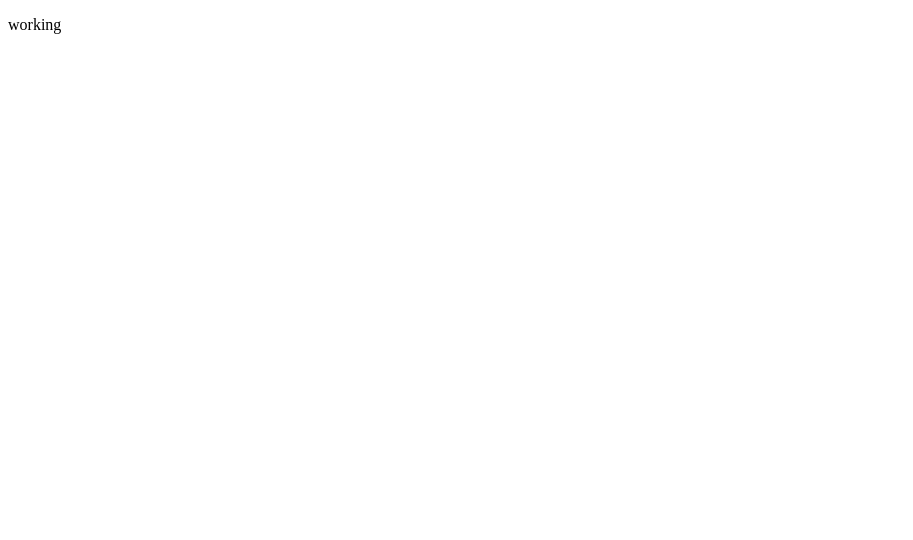
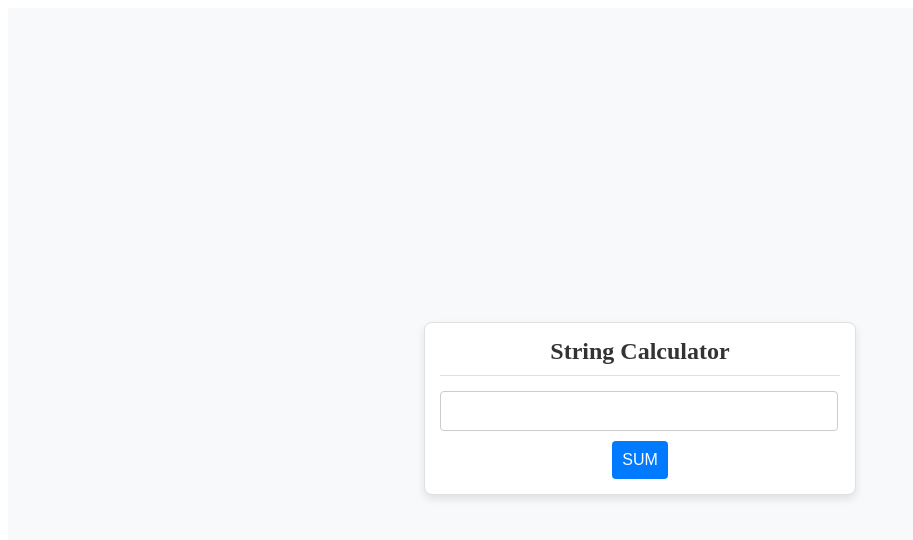
Before and after one commit to Sangharsha-Singh-Kushwaha/string_calculator, an Angular app: page / in a window 1280 px wide. Shown: the top 540 px of the page, without its empty margins (0-913 px from the left). Built offline with nearby package versions, Linux system fonts and the light colour scheme.

Commit message:
#code pushed for UI of string calcualtor

```diff
--- a/src/app/app.component.css
+++ b/src/app/app.component.css
@@ -0,0 +1,83 @@
+/* Container styles */
+.container-fluid {
+    display: flex;
+    justify-content: center;
+    align-items: center;
+    height: 100vh;  /* Vertically center the card */
+    background-color: #f8f9fa; /* Light grey background */
+    margin: 0;
+    padding: 0;
+}
+
+/* Card styles */
+.card {
+    background-color: #fff;
+    border: 1px solid #e0e0e0;  /* Light border */
+    border-radius: 8px;
+    box-shadow: 0 4px 8px rgba(0, 0, 0, 0.1);
+    width: 400px;
+    max-width: 100%;
+    padding: 15px;
+}
+
+/* Card heading */
+.card-heading {
+    font-size: 1.5rem;
+    font-weight: bold;
+    color: #333;
+    text-align: center;
+    padding-bottom: 10px;
+    border-bottom: 1px solid #e0e0e0;
+    margin-bottom: 15px;
+}
+
+/* Card body */
+.card-body {
+    display: flex;
+    flex-direction: column;
+    gap: 10px;
+}
+
+.card-body input {
+    width: 94%;
+    padding: 10px;
+    font-size: 1rem;
+    border: 1px solid #ccc;
+    border-radius: 4px;
+}
+
+.card-body button {
+    width: 14%;
+    margin-left: 43%;
+    padding: 10px;
+    background-color: #007bff;
+    color: white;
+    font-size: 1rem;
+    border: none;
+    border-radius: 4px;
+    cursor: pointer;
+    transition: background-color 0.3s ease;
+}
+
+.card-body button:hover {
+    background-color: #0056b3;
+}
+
+/* Card footer */
+.card-footer {
+    margin-top: 15px;
+    background-color: #f1f1f1;
+    padding: 10px;
+    text-align: center;
+    border-radius: 4px;
+}
+
+.card-footer p {
+    font-size: 1rem;
+    color: #333;
+}
+
+.card-footer span {
+    font-weight: bold;
+    color: #007bff;
+}
--- a/src/app/app.component.html
+++ b/src/app/app.component.html
@@ -1 +1,14 @@
-<p>working</p>
+<div class="container-fluid">
+    <div class="card">
+        <div class="card-heading">
+            String Calculator
+        </div>
+        <div class="card-body">
+            <input type="text" name="userInput" id="user" [(ngModel)]="userInput">
+            <button type="button" (click)="onClick()">SUM</button>
+        </div>
+        <div class="card-footer" *ngIf="sum >=0">
+            <p>Sum of numbers present in string : <span>{{sum}}</span></p>
+        </div>
+    </div>
+</div>
--- a/src/app/app.component.ts
+++ b/src/app/app.component.ts
@@ -6,5 +6,10 @@ import { Component } from '@angular/core';
   styleUrls: ['./app.component.css']
 })
 export class AppComponent {
-  title = 'stringCalculator';
+
+  public userInput :any
+  public sum:any;
+  onClick(){
+    this.sum = 0
+  }
 }
--- a/src/app/app.module.ts
+++ b/src/app/app.module.ts
@@ -3,6 +3,7 @@ import { BrowserModule } from '@angular/platform-browser';
 
 import { AppRoutingModule } from './app-routing.module';
 import { AppComponent } from './app.component';
+import { FormsModule } from '@angular/forms';
 
 @NgModule({
   declarations: [
@@ -10,7 +11,8 @@ import { AppComponent } from './app.component';
   ],
   imports: [
     BrowserModule,
-    AppRoutingModule
+    AppRoutingModule,
+    FormsModule
   ],
   providers: [],
   bootstrap: [AppComponent]
```
